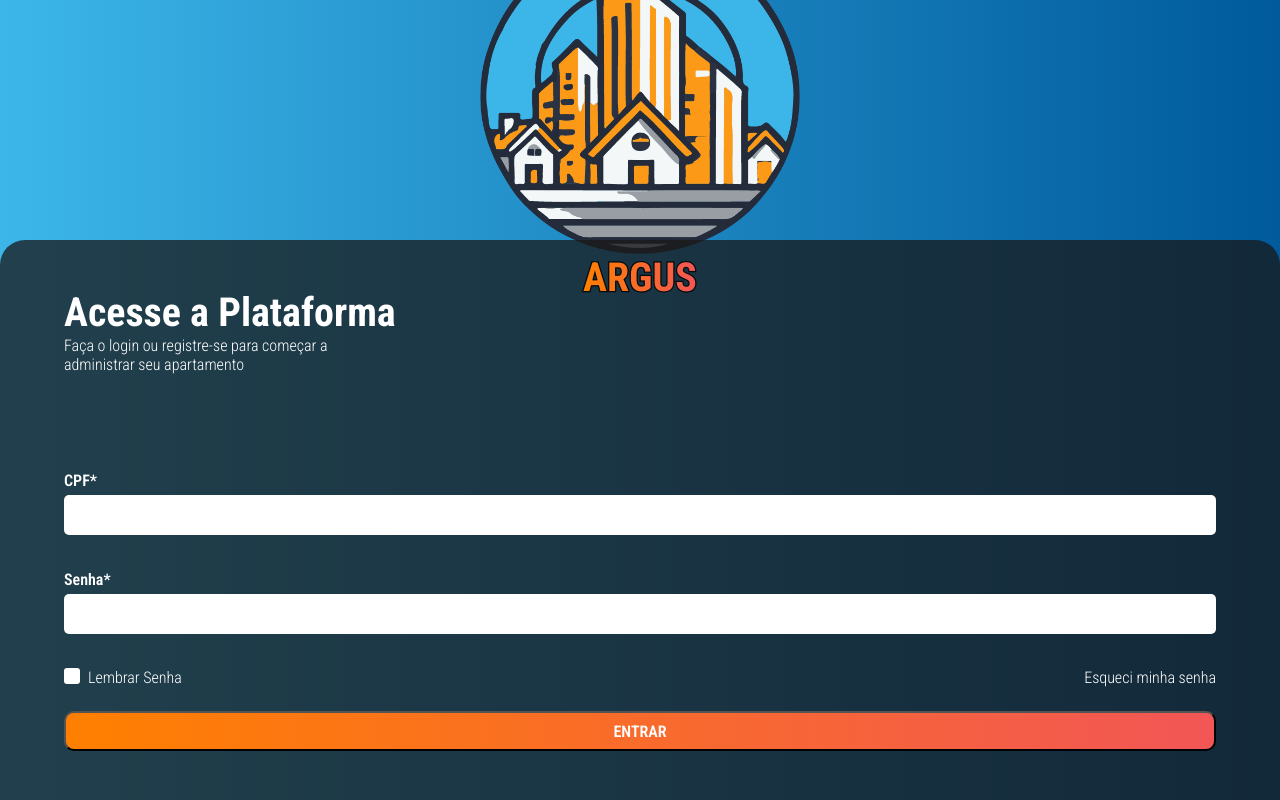
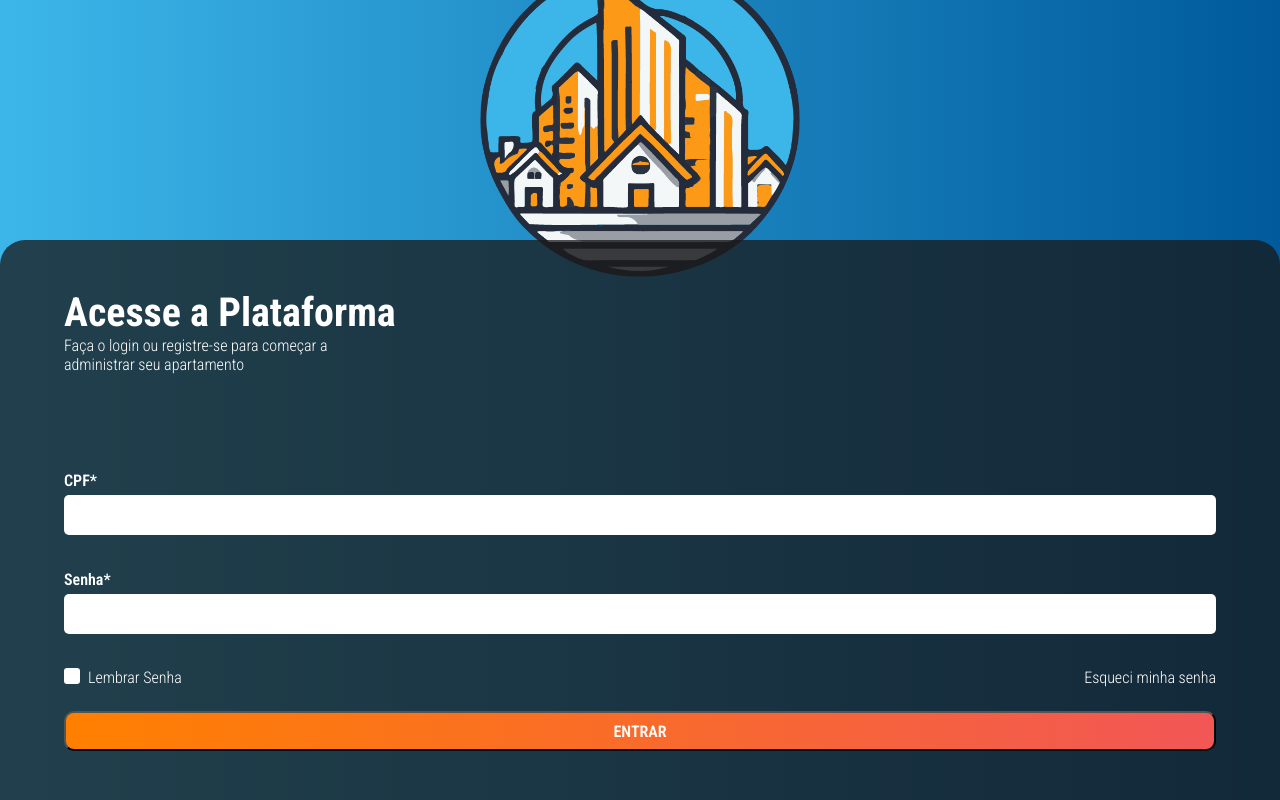
Before and after one commit to Breno0104/Front-argus, a React (Vite) app: page / in a window 1280 px wide. Built offline with nearby package versions, Linux system fonts and the light colour scheme.

Commit message:
fix: homepage name: argus

```diff
--- a/src/pages/HomePage/index.jsx
+++ b/src/pages/HomePage/index.jsx
@@ -5,10 +5,7 @@ export default function LoginPage() {
       <section className="login-page">
         <div className="logo-container">
           <img src="/argus-icon.png" alt="Argus" className="icon" />
-          <div className="text">
-            <h1 className="gradient">ARGUS</h1>
-            <h1 className="stroke">ARGUS</h1>
-          </div>
+          <div className="text"></div>
         </div>
         <div className="login-forms">
           <div>
```
